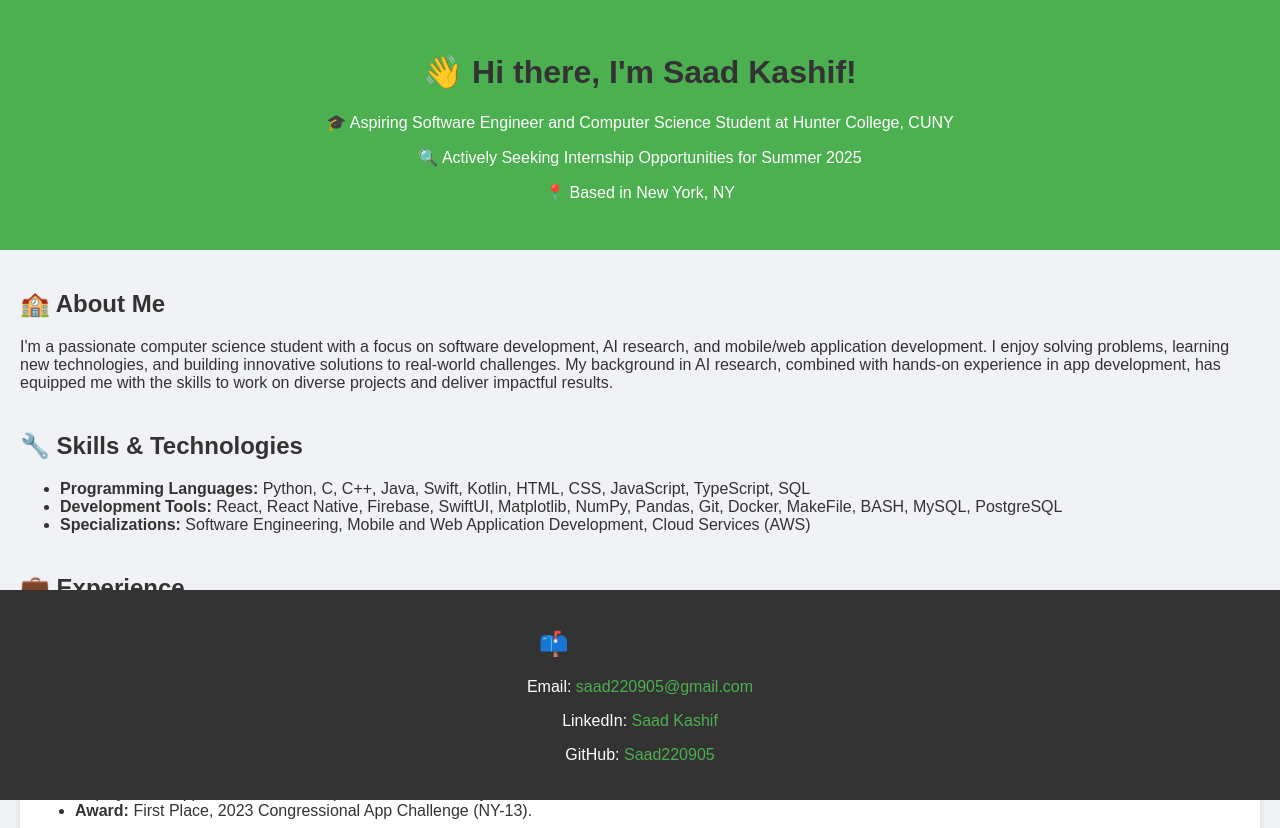
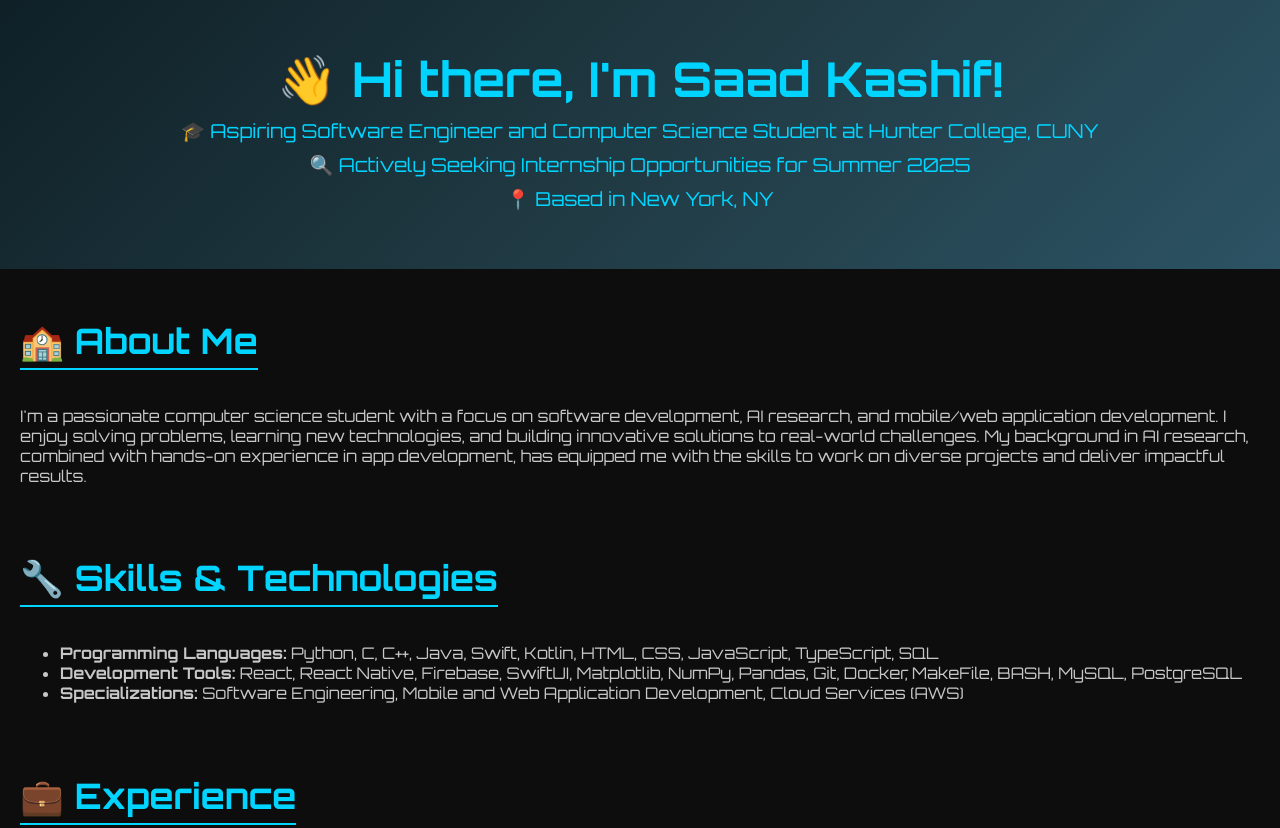
Before and after one commit to Saad220905/my-website, a plain HTML site: page index.html in a window 1280 px wide. Shown: the top 828 px of the page. Drawn offline with Linux system fonts and the light colour scheme.

Commit message:
futuristic update

```diff
--- a/index.html
+++ b/index.html
@@ -5,6 +5,7 @@
     <meta name="viewport" content="width=device-width, initial-scale=1.0">
     <title>Saad Kashif - Portfolio</title>
     <link rel="stylesheet" href="styles.css">
+    <link href="https://fonts.googleapis.com/css2?family=Orbitron:wght@400;700&display=swap" rel="stylesheet">
 </head>
 <body>
     <header>
@@ -78,10 +79,11 @@
         </section>
     </main>
     <footer>
-        <h2>📫 Let's Connect!</h2>
-        <p>Email: <a href="mailto:saad220905@gmail.com">saad220905@gmail.com</a></p>
-        <p>LinkedIn: <a href="https://linkedin.com/in/saad220905" target="_blank">Saad Kashif</a></p>
-        <p>GitHub: <a href="https://github.com/Saad220905" target="_blank">Saad220905</a></p>
+        <div class="contact-links">
+            <p>Email: <a href="mailto:saad220905@gmail.com">saad220905@gmail.com</a></p>
+            <p>LinkedIn: <a href="https://linkedin.com/in/saad220905" target="_blank">Saad Kashif</a></p>
+            <p>GitHub: <a href="https://github.com/Saad220905" target="_blank">Saad220905</a></p>
+        </div>
     </footer>
     <script src="script.js"></script>
 </body>
--- a/script.js
+++ b/script.js
@@ -1,4 +1,11 @@
-// JavaScript functionality can be added here for dynamic content or interactivity.
 document.addEventListener('DOMContentLoaded', () => {
-    console.log('Portfolio website loaded.');
+    console.log('Welcome to my futuristic portfolio website!');
+    const header = document.querySelector('header');
+    window.addEventListener('scroll', () => {
+        if (window.scrollY > 50) {
+            header.style.boxShadow = '0px 4px 20px rgba(0, 0, 0, 0.8)';
+        } else {
+            header.style.boxShadow = 'none';
+        }
+    });
 });
--- a/styles.css
+++ b/styles.css
@@ -1,18 +1,33 @@
+/* General Styles */
 body {
-    font-family: Arial, sans-serif;
+    font-family: 'Orbitron', sans-serif;
+    background-color: #0d0d0d;
+    color: #c7c7c7;
     margin: 0;
     padding: 0;
-    background-color: #f0f2f5;
-    color: #333;
 }
 
+/* Header Styles */
 header {
-    background-color: #4CAF50;
-    color: white;
+    background: linear-gradient(135deg, #0f2027, #203a43, #2c5364);
+    color: #00d4ff;
     text-align: center;
-    padding: 2em 0;
+    padding: 3em 0;
+    box-shadow: 0px 4px 10px rgba(0, 0, 0, 0.5);
 }
 
+h1 {
+    font-size: 3em;
+    margin: 0;
+    color: #00d4ff;
+}
+
+header p {
+    font-size: 1.2em;
+    margin: 10px 0;
+}
+
+/* Main Content Styles */
 main {
     padding: 20px;
 }
@@ -21,33 +36,59 @@ section {
     margin-bottom: 40px;
 }
 
-h1, h2, h3 {
-    color: #333;
-}
-
-.experience-item, .project-item {
-    background-color: #fff;
-    padding: 15px;
-    border-radius: 8px;
-    box-shadow: 0 4px 6px rgba(0, 0, 0, 0.1);
+h2 {
+    font-size: 2.2em;
+    color: #00d4ff;
+    border-bottom: 2px solid #00d4ff;
+    display: inline-block;
+    padding-bottom: 5px;
     margin-bottom: 20px;
 }
 
-footer {
-    background-color: #333;
-    color: white;
-    text-align: center;
-    padding: 20px 0;
-    position: fixed;
-    bottom: 0;
-    width: 100%;
+/* Experience and Projects */
+.experience-item, .project-item {
+    background-color: #1e1e1e;
+    padding: 20px;
+    border-radius: 10px;
+    margin-bottom: 20px;
+    box-shadow: 0px 4px 15px rgba(0, 0, 0, 0.6);
+    transition: transform 0.3s;
 }
 
-a {
-    color: #4CAF50;
+.experience-item:hover, .project-item:hover {
+    transform: translateY(-5px);
+}
+
+/* Footer Styles */
+footer {
+    background-color: #0d0d0d;
+    color: #c7c7c7;
+    padding: 20px 0;
+    text-align: center;
+    display: flex;
+    justify-content: center;
+    gap: 30px;
+}
+
+footer a {
+    color: #00d4ff;
     text-decoration: none;
 }
 
+footer a:hover {
+    text-shadow: 0 0 10px #00d4ff;
+}
+
+/* Neon Animation for Links */
 a:hover {
-    text-decoration: underline;
+    animation: neon-glow 1.5s infinite alternate;
 }
+
+@keyframes neon-glow {
+    from {
+        text-shadow: 0 0 10px #00d4ff, 0 0 20px #00d4ff, 0 0 30px #00d4ff;
+    }
+    to {
+        text-shadow: 0 0 20px #00d4ff, 0 0 30px #00d4ff, 0 0 40px #00d4ff;
+    }
+}
```
